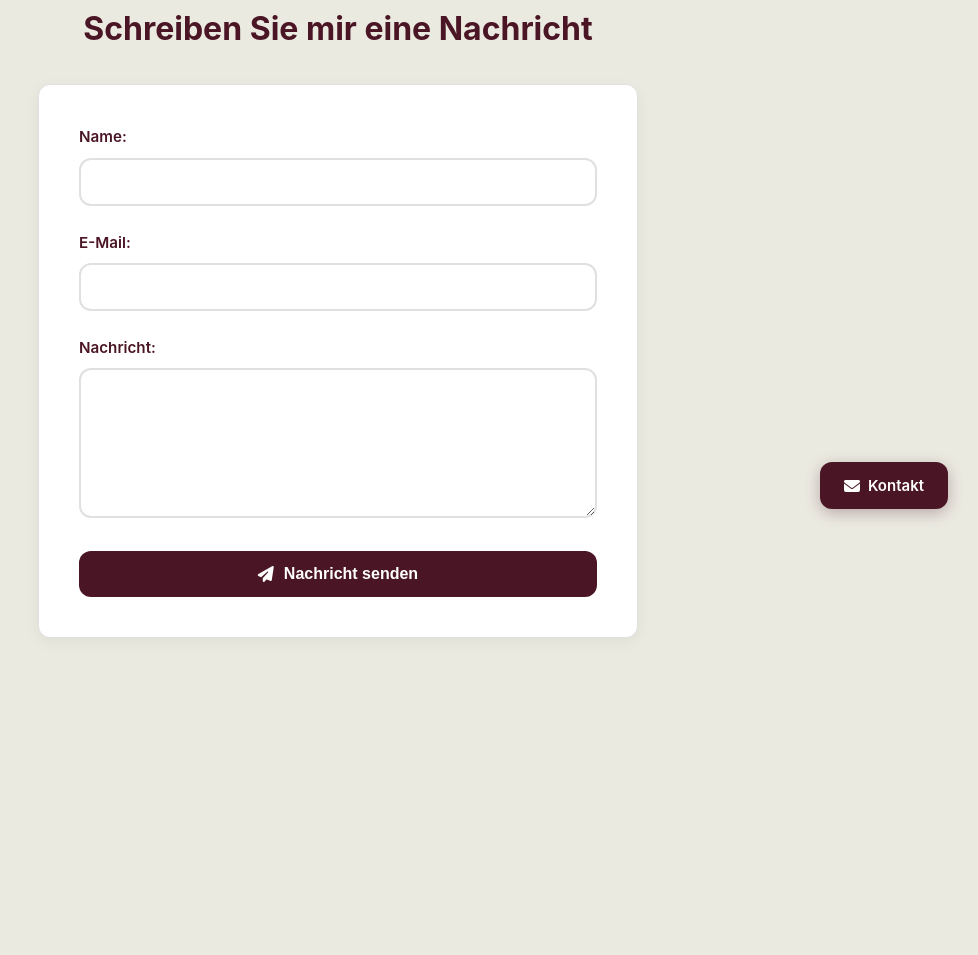
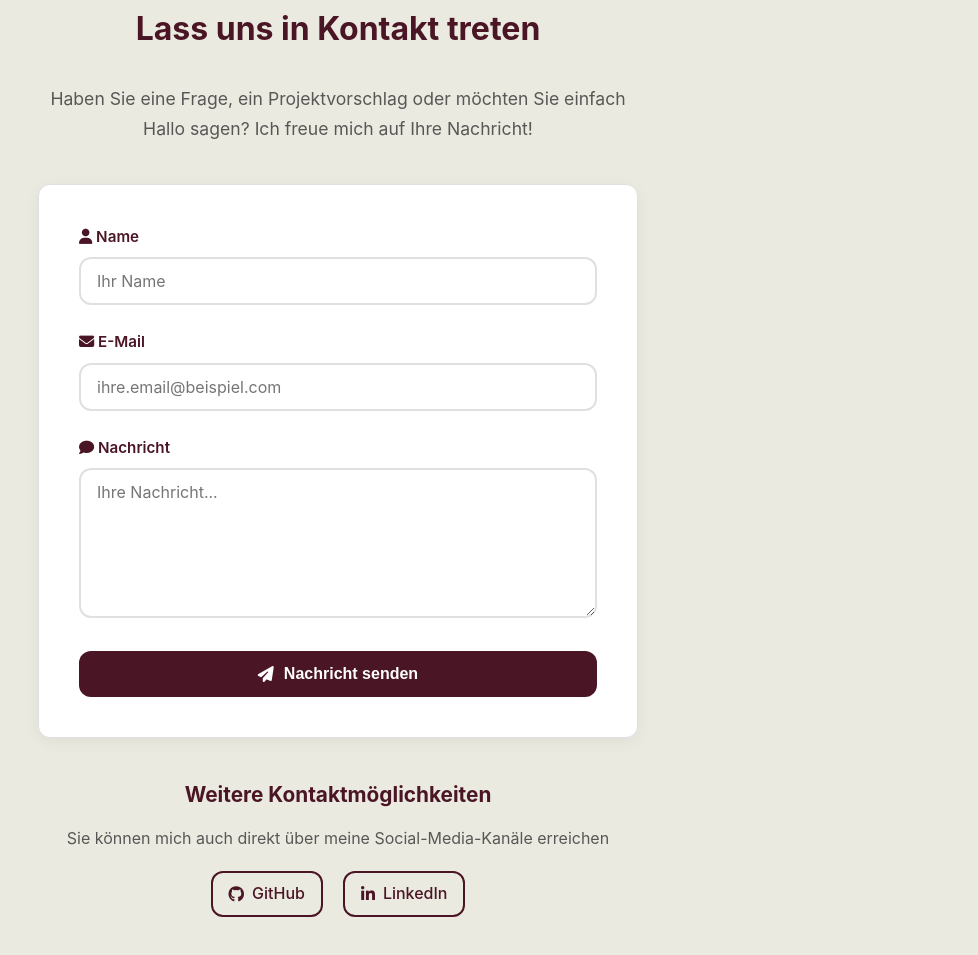
Before and after one commit to noebachofner08/My-Portfolio-Site, a website: page public/contact.html in a window 1280 px wide. Shown: the part 261-1216 px from the top of the page, without its empty margins (302-1280 px from the left). Before the commit the page ends 1019 px from the top, so only its background shows below. Drawn offline with nearby package versions, Linux system fonts and the light colour scheme.

Commit message:
Update contact.html

```diff
--- a/public/contact.html
+++ b/public/contact.html
@@ -20,13 +20,6 @@
     </button>
 </div>
 
-<div class="contact-button-wrapper">
-    <button id="contact-btn" class="contact-button">
-        <i class="fas fa-envelope"></i>
-        <span>Kontakt</span>
-    </button>
-</div>
-
 <div class="container">
     <header class="page-header">
         <button id="back-btn" class="back-button">← Zurück</button>
@@ -35,25 +28,60 @@
 
     <main class="main-content">
         <section class="contact-section">
-            <h2 class="section-title">Schreiben Sie mir eine Nachricht</h2>
+            <div class="contact-intro">
+                <h2 class="section-title">Lass uns in Kontakt treten</h2>
+                <p>Haben Sie eine Frage, ein Projektvorschlag oder möchten Sie einfach Hallo sagen?
+                   Ich freue mich auf Ihre Nachricht!</p>
+            </div>
+
             <form id="contact-form" class="contact-form">
                 <div class="form-group">
-                    <label for="name">Name:</label>
-                    <input type="text" id="name" name="name" class="form-input" required>
+                    <label for="name">
+                        <i class="fas fa-user"></i> Name
+                    </label>
+                    <input type="text" id="name" name="name" class="form-input" required
+                           placeholder="Ihr Name">
                 </div>
+
                 <div class="form-group">
-                    <label for="email">E-Mail:</label>
-                    <input type="email" id="email" name="email" class="form-input" required>
+                    <label for="email">
+                        <i class="fas fa-envelope"></i> E-Mail
+                    </label>
+                    <input type="email" id="email" name="email" class="form-input" required
+                           placeholder="ihre.email@beispiel.com">
                 </div>
+
                 <div class="form-group">
-                    <label for="message">Nachricht:</label>
-                    <textarea id="message" name="message" class="form-textarea" required minlength="10"></textarea>
+                    <label for="message">
+                        <i class="fas fa-comment"></i> Nachricht
+                    </label>
+                    <textarea id="message" name="message" class="form-textarea" required
+                              minlength="10" placeholder="Ihre Nachricht..."></textarea>
                 </div>
+
                 <button type="submit" class="submit-button">
-                    <i class="fas fa-paper-plane"></i> Nachricht senden
+                    <i class="fas fa-paper-plane"></i>
+                    <span>Nachricht senden</span>
                 </button>
             </form>
+
             <div id="form-message" style="display: none;"></div>
+
+            <div class="contact-info">
+                <h3>Weitere Kontaktmöglichkeiten</h3>
+                <p>Sie können mich auch direkt über meine Social-Media-Kanäle erreichen</p>
+
+                <div class="contact-links">
+                    <a href="https://github.com/noebachofner08" target="_blank" rel="noopener" class="contact-link-item">
+                        <i class="fab fa-github"></i>
+                        <span>GitHub</span>
+                    </a>
+                    <a href="https://www.linkedin.com/in/no%C3%A9-bachofner/" target="_blank" rel="noopener" class="contact-link-item">
+                        <i class="fab fa-linkedin-in"></i>
+                        <span>LinkedIn</span>
+                    </a>
+                </div>
+            </div>
         </section>
     </main>
 </div>
```
